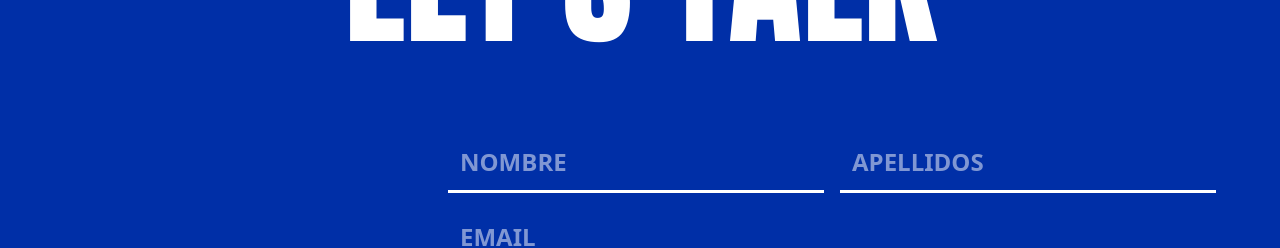
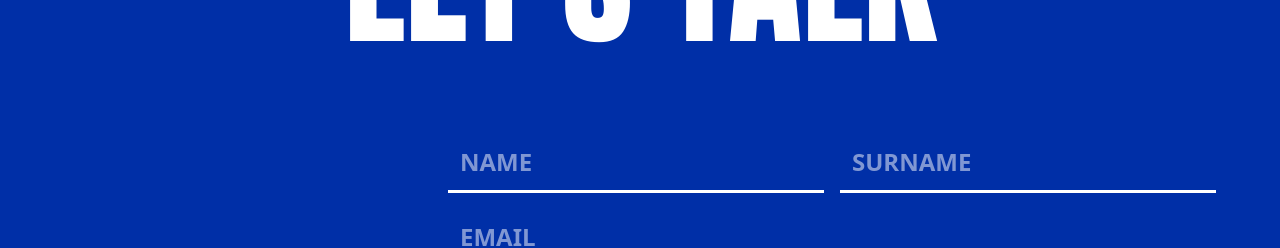
Before and after one commit to oriahector/grain-studio, a React (Vite) app: page / in a window 1280 px wide. Shown: the part 4338-4586 px from the top of the page. Built offline with nearby package versions, Linux system fonts and the light colour scheme; a web font is replaced by a local one.

Commit message:
minor updates

```diff
--- a/src/sections/Contact.tsx
+++ b/src/sections/Contact.tsx
@@ -107,7 +107,7 @@ export function Contact() {
                 setFormData(prev => ({ ...prev, name: e.target.value }))
                 setErrors(prev => ({ ...prev, name: false }))
               }}
-              placeholder="Nombre"
+              placeholder="Name"
               className={`w-full rounded-none border-b-3 bg-transparent p-3 text-[--color-bg] placeholder-[--color-bg]/70 outline-none uppercase transition-colors ${
                 errors.name ? 'border-red-700' : 'border-[--color-bg]/40 focus:border-[--color-bg]'
               }`}
@@ -126,7 +126,7 @@ export function Contact() {
                 setFormData(prev => ({ ...prev, lastName: e.target.value }))
                 setErrors(prev => ({ ...prev, lastName: false }))
               }}
-              placeholder="Apellidos"
+              placeholder="Surname"
               className={`w-full rounded-none border-b-3 bg-transparent p-3 text-[--color-bg] placeholder-[--color-bg]/70 outline-none uppercase transition-colors ${
                 errors.lastName ? 'border-red-700' : 'border-[--color-bg]/40 focus:border-[--color-bg]'
               }`}
```
Also changed, not shown: 1 other file (tests, documents, lock files or other folders).
